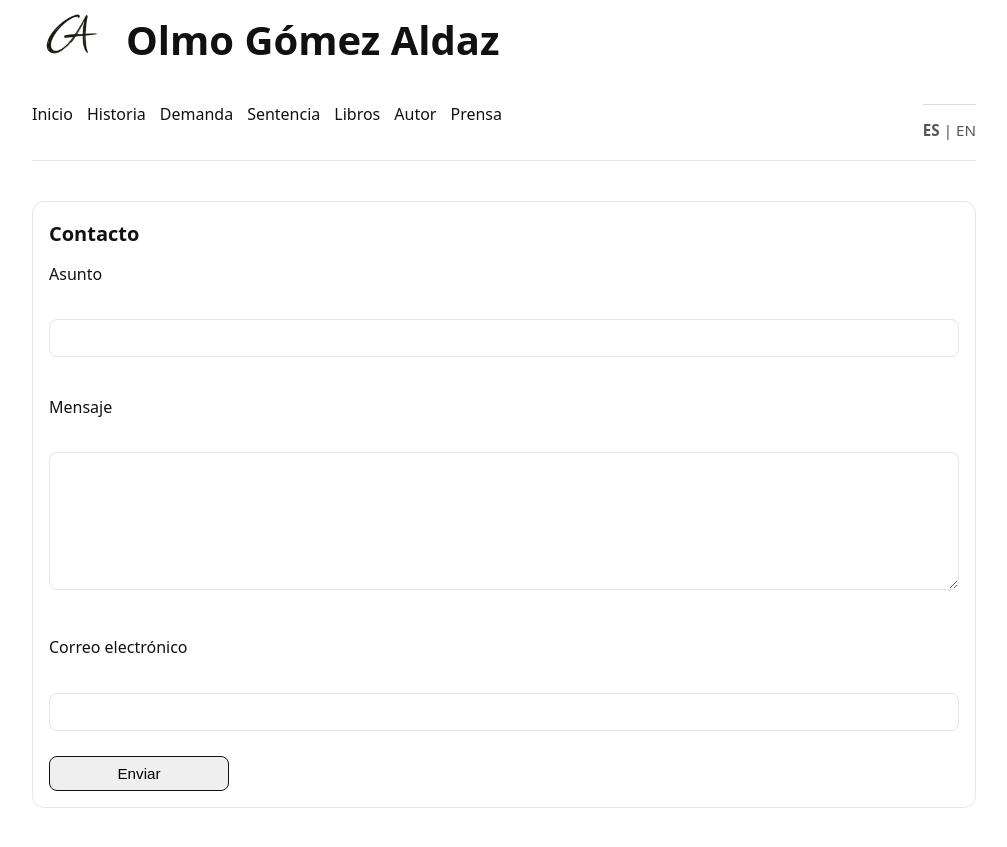
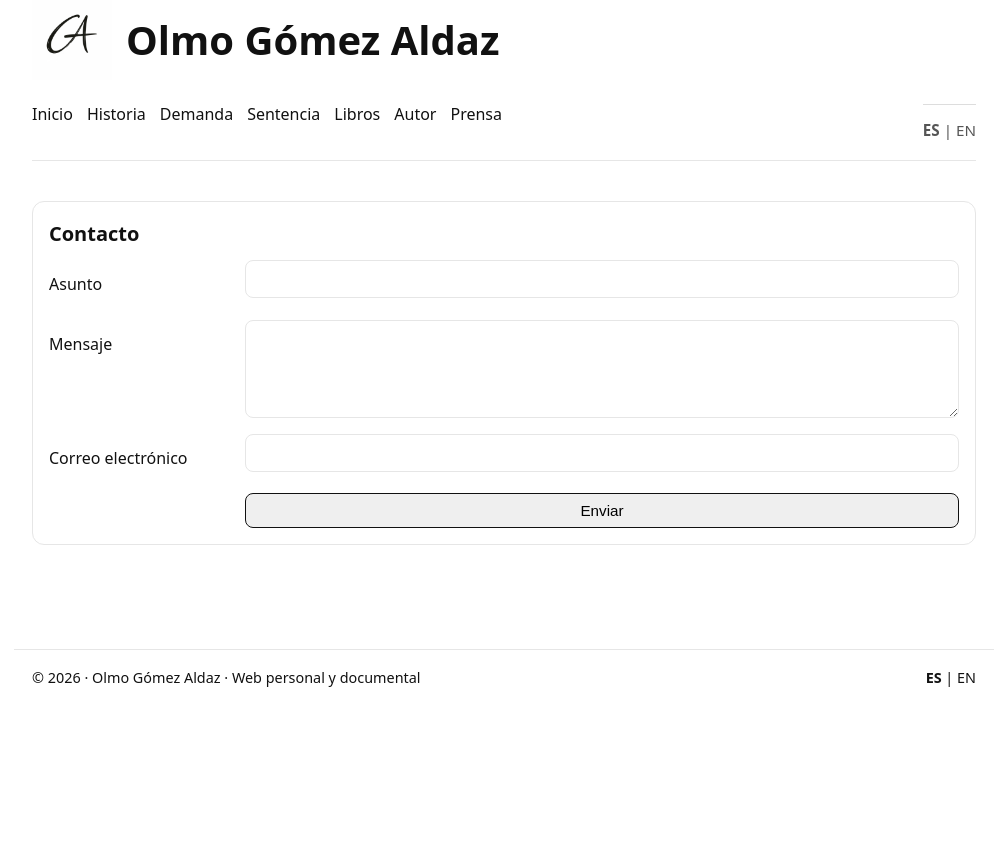
Before and after one commit to olmogaldaz/olmogaldaz.github.io, a Jekyll site: the page built from es/genus-homo/index.html, in a window 1280 px wide and 900 px high, scrolled down 643 px. Shown: the top 847 px of the window, without its empty margins (136-1143 px from the left). Built offline with Jekyll 4.4.1, drawn with Linux system fonts in a browser that asks for light colours; after the commit the page ends 1378 px from its top, so only the background shows below that.

Commit message:
Update index.html

```diff
--- a/es/genus-homo/index.html
+++ b/es/genus-homo/index.html
@@ -64,29 +64,24 @@ description: Sello editorial independiente vinculado a los proyectos de identida
     <div class="card">
       <h2>Contacto</h2>
 
-      <form action="https://formspree.io/f/xvzbalgd" method="POST">
+        <form action="https://formspree.io/f/xvzbalgd" method="POST" class="contact-form">
 
-        <label for="subject">Asunto</label><br>
-        <input type="text" id="subject" name="subject" required>
+          <label for="subject">Asunto</label>
+          <input type="text" id="subject" name="subject" required>
 
-        <br><br>
+          <label for="message">Mensaje</label>
+          <textarea id="message" name="message" rows="4" required></textarea>
 
-        <label for="message">Mensaje</label><br>
-        <textarea id="message" name="message" rows="6" required></textarea>
+          <label for="email">Correo electrónico</label>
+          <input type="email" id="email" name="email" required>
 
-        <br><br>
+          <input type="text" name="_gotcha" style="display:none">
 
-        <label for="email">Correo electrónico</label><br>
-        <input type="email" id="email" name="email" required>
+          <div></div>
+          <button type="submit" class="cta">Enviar</button>
 
-        <br><br>
+        </form>
 
-        <!-- Anti-spam básico -->
-        <input type="text" name="_gotcha" style="display:none">
-
-        <button type="submit" class="cta">Enviar</button>
-
-      </form>
     </div>
 
 </div>
```
